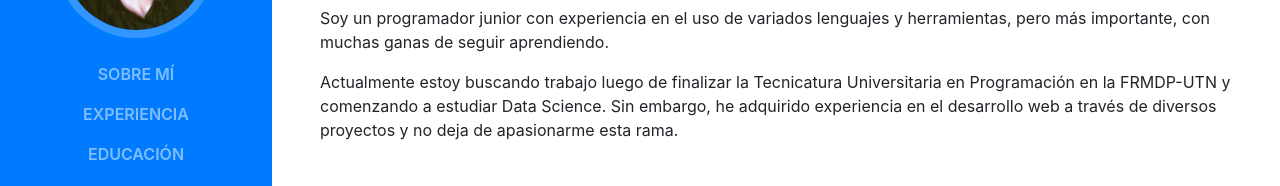
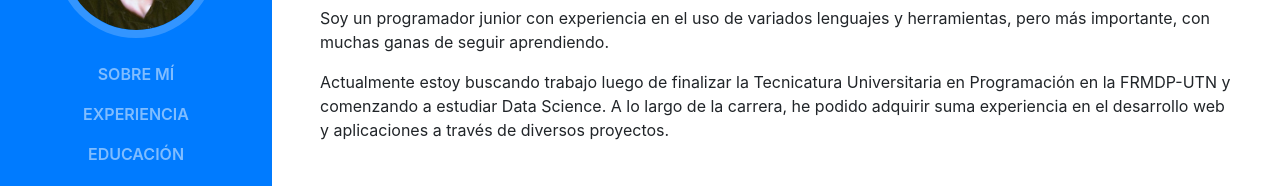
Before and after one commit to ImTobillo/Portfolio, a website with bundled scripts: page index.html in a window 1280 px wide. Shown: the part 338-524 px from the top of the page. Built offline with nearby package versions, Linux system fonts and the light colour scheme; a web font is replaced by a local one.

Commit message:
Update index.html

```diff
--- a/index.html
+++ b/index.html
@@ -114,7 +114,7 @@
             Soy un programador junior con experiencia en el uso de variados lenguajes y herramientas, pero más importante, con muchas ganas de seguir aprendiendo.
           </p>
           <p class="mb-5">
-            Actualmente estoy buscando trabajo luego de finalizar la Tecnicatura Universitaria en Programación en la FRMDP-UTN y comenzando a estudiar Data Science. Sin embargo, he adquirido experiencia en el desarrollo web a través de diversos proyectos y no deja de apasionarme esta rama.
+            Actualmente estoy buscando trabajo luego de finalizar la Tecnicatura Universitaria en Programación en la FRMDP-UTN y comenzando a estudiar Data Science. A lo largo de la carrera, he podido adquirir suma experiencia en el desarrollo web y aplicaciones a través de diversos proyectos.
           </p>
           <ul class="list-inline list-social-icons mb-0">
             <li class="list-inline-item">
```
